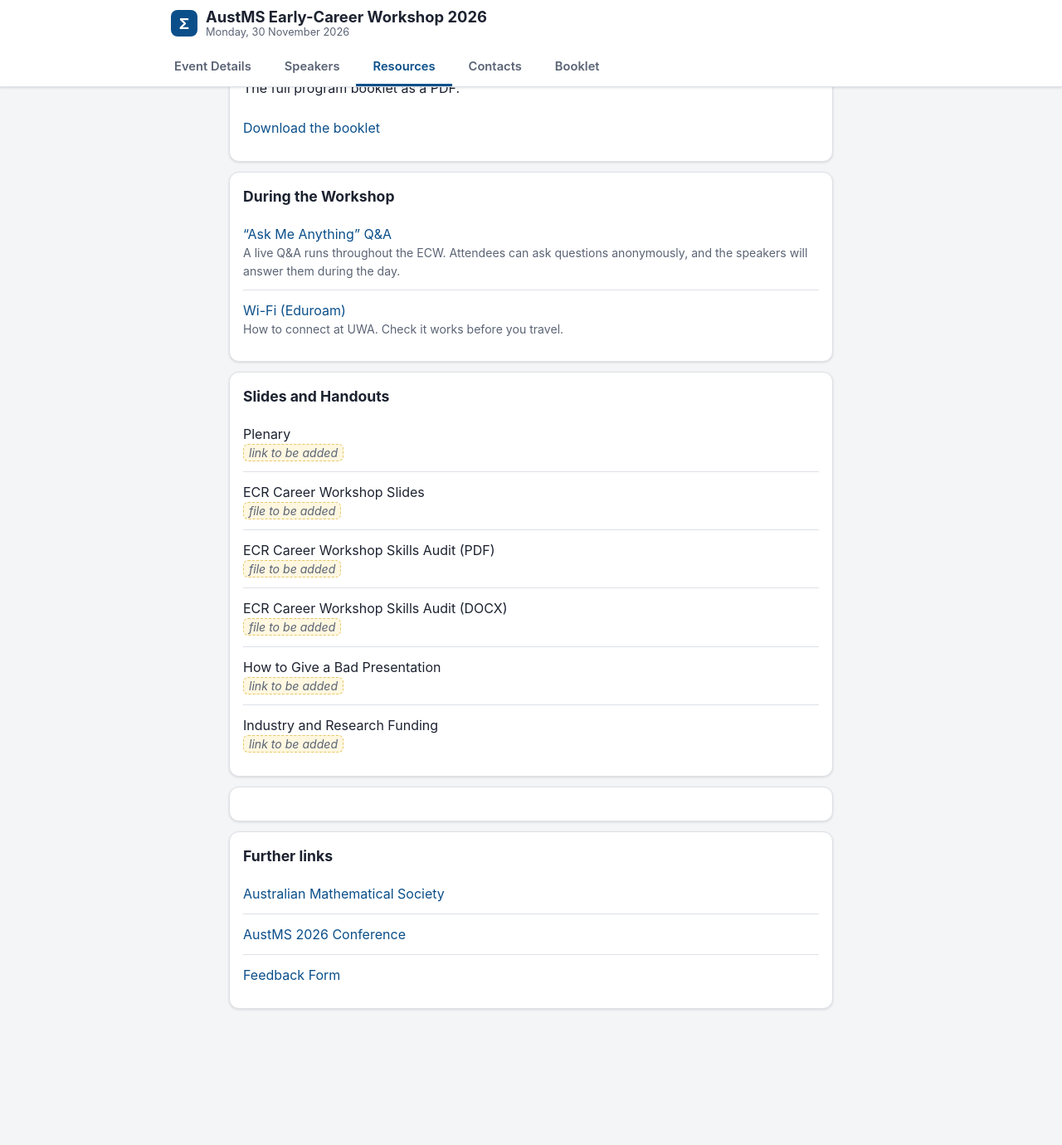
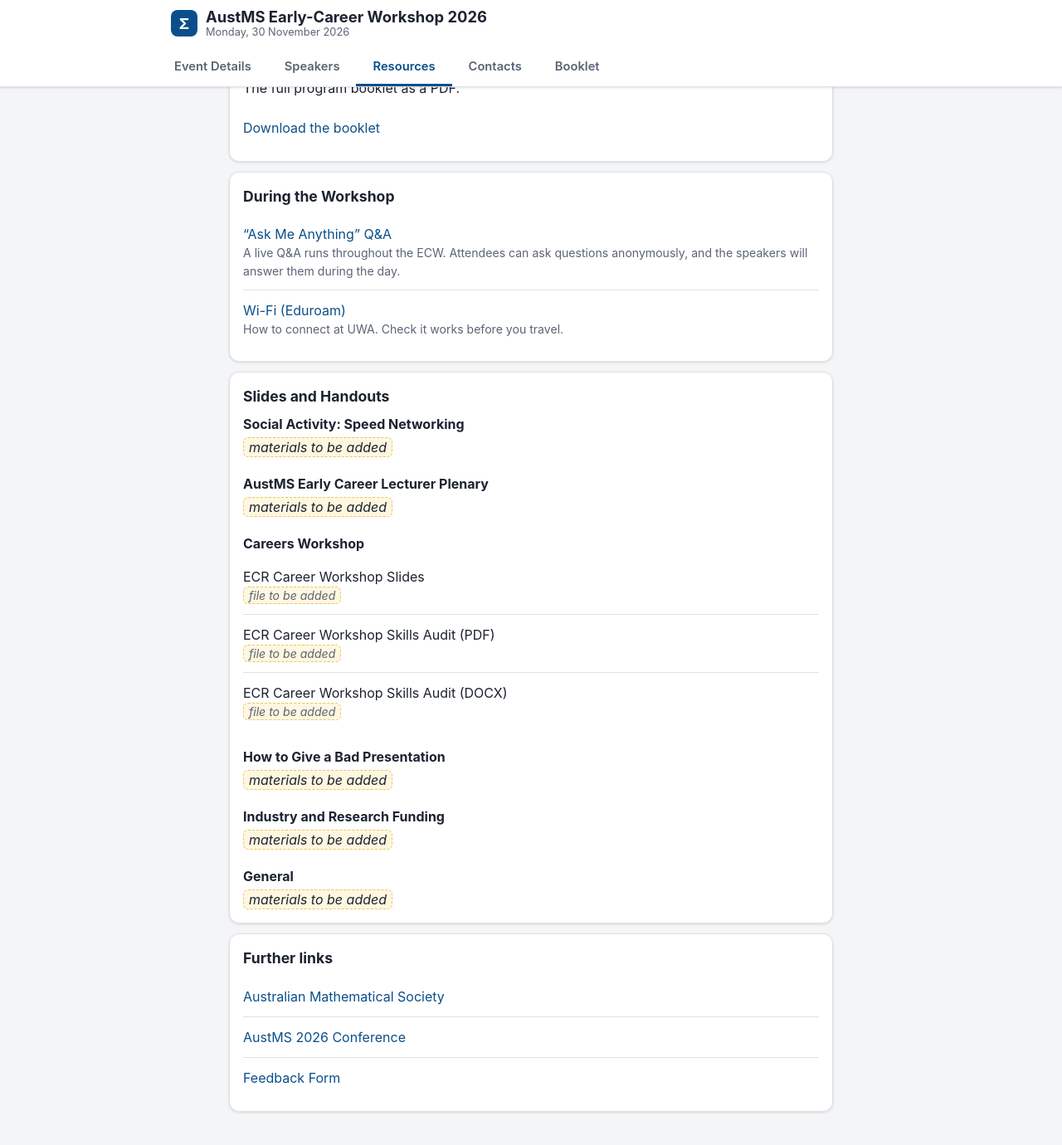
Before and after one commit to eugenetkj98/AustMS_Site, a Jekyll site: the page built from resources.md, in a window 1280 px wide and 1400 px high, scrolled down 128 px. Shown: the top 1380 px of the window at 83% size. Built offline with Jekyll 4.4.1, drawn with Linux system fonts in a browser that asks for light colours; before the commit the page ends 1404 px from its top, so only the background shows below that.

Commit message:
Update website

```diff
--- a/_data/resources.yml
+++ b/_data/resources.yml
@@ -25,19 +25,25 @@ during:
 
 materials:
   title: Slides and Handouts
-  items:
-    - name: Plenary
-      url: ""
-    - name: ECR Career Workshop Slides
-      file: "ECR_Career_Slides.pdf"
-    - name: ECR Career Workshop Skills Audit (PDF)
-      file: "AustMS Skills Audit.pdf"
-    - name: ECR Career Workshop Skills Audit (DOCX)
-      file: "AustMS Skills Audit.docx"
-    - name: How to Give a Bad Presentation
-      url: ""
-    - name: Industry and Research Funding
-      url: ""
+  groups:
+    - title: "Social Activity: Speed Networking"
+      items: []
+    - title: AustMS Early Career Lecturer Plenary
+      items: []
+    - title: Careers Workshop
+      items:
+        - name: ECR Career Workshop Slides
+          file: "ECR_Career_Slides.pdf"
+        - name: ECR Career Workshop Skills Audit (PDF)
+          file: "AustMS Skills Audit.pdf"
+        - name: ECR Career Workshop Skills Audit (DOCX)
+          file: "AustMS Skills Audit.docx"
+    - title: How to Give a Bad Presentation
+      items: []
+    - title: Industry and Research Funding
+      items: []
+    - title: General
+      items: []
 
 # documents:
 #   title: Documents
--- /dev/null
+++ b/_includes/link-items.html
@@ -0,0 +1,35 @@
+{%- comment -%}
+  Renders a <ul> of link items. Usage: {% include link-items.html items=group.items %}
+  Item format is described in link-list.html. An empty list shows a placeholder.
+{%- endcomment -%}
+{%- assign folder = "/assets/resources/" -%}
+{%- if include.items and include.items.size > 0 %}
+<ul class="link-list">
+{%- for it in include.items %}
+  {%- assign href = "" -%}
+  {%- assign ext = "" -%}
+  {%- assign missing = "link to be added" -%}
+  {%- if it.file and it.file != "" -%}
+    {%- assign path = folder | append: it.file -%}
+    {%- assign found = site.static_files | where: "path", path | first -%}
+    {%- if found -%}
+      {%- assign href = found.name | uri_escape | prepend: folder -%}
+      {%- assign ext = found.extname | remove: "." | upcase -%}
+    {%- else -%}
+      {%- assign missing = "file to be added" -%}
+    {%- endif -%}
+  {%- elsif it.url and it.url != "" -%}
+    {%- assign href = it.url -%}
+  {%- endif %}
+  <li>
+  {%- if href != "" %}
+    <a href="{{ href | relative_url }}"{% if ext != "" %} target="_blank" rel="noopener"{% endif %}>{{ it.name }}{% if ext != "" %} <span class="filetype">{{ ext }}</span>{% endif %}{% if it.description %}<span class="desc">{{ it.description }}</span>{% endif %}</a>
+  {%- else %}
+    <span class="item">{{ it.name }}<span class="desc">{% if it.description %}{{ it.description }} {% endif %}{% include placeholder.html text=missing %}</span></span>
+  {%- endif %}
+  </li>
+{%- endfor %}
+</ul>
+{%- else %}
+<p>{% include placeholder.html text="materials to be added" %}</p>
+{%- endif %}
--- a/_includes/link-list.html
+++ b/_includes/link-list.html
@@ -10,34 +14,15 @@
   "file to be added" instead of a broken link.
 {%- endcomment -%}
 {%- assign sec = include.section -%}
-{%- assign folder = "/assets/resources/" -%}
 <div class="card">
   <h3>{{ sec.title }}</h3>
   {%- if sec.intro %}<p>{{ sec.intro }}</p>{% endif %}
-  <ul class="link-list">
-  {%- for it in sec.items %}
-    {%- assign href = "" -%}
-    {%- assign ext = "" -%}
-    {%- assign missing = "link to be added" -%}
-    {%- if it.file and it.file != "" -%}
-      {%- assign path = folder | append: it.file -%}
-      {%- assign found = site.static_files | where: "path", path | first -%}
-      {%- if found -%}
-        {%- assign href = found.name | uri_escape | prepend: folder -%}
-        {%- assign ext = found.extname | remove: "." | upcase -%}
-      {%- else -%}
-        {%- assign missing = "file to be added" -%}
-      {%- endif -%}
-    {%- elsif it.url and it.url != "" -%}
-      {%- assign href = it.url -%}
-    {%- endif %}
-    <li>
-    {%- if href != "" %}
-      <a href="{{ href | relative_url }}"{% if ext != "" %} target="_blank" rel="noopener"{% endif %}>{{ it.name }}{% if ext != "" %} <span class="filetype">{{ ext }}</span>{% endif %}{% if it.description %}<span class="desc">{{ it.description }}</span>{% endif %}</a>
-    {%- else %}
-      <span class="item">{{ it.name }}<span class="desc">{% if it.description %}{{ it.description }} {% endif %}{% include placeholder.html text=missing %}</span></span>
-    {%- endif %}
-    </li>
+  {%- if sec.groups %}
+  {%- for g in sec.groups %}
+  <h4 class="link-group">{{ g.title }}</h4>
+  {% include link-items.html items=g.items %}
   {%- endfor %}
-  </ul>
+  {%- else %}
+  {% include link-items.html items=sec.items %}
+  {%- endif %}
 </div>
--- a/assets/style.css
+++ b/assets/style.css
@@ -369,3 +369,6 @@ main.page ul.speakers { list-style: none; padding-left: 0; margin: 0; }
   .speaker-photo { width: 64px; height: 64px; }
   .speaker-initials { font-size: 1.4rem; }
 }
+
+.link-group { margin: 1.25rem 0 0.25rem; font-size: 1rem; }
+.link-group:first-of-type { margin-top: 0.5rem; }
--- a/resources.md
+++ b/resources.md
@@ -9,5 +9,4 @@ title: Resources
 {% include link-list.html section=site.data.resources.download %}
 {% include link-list.html section=site.data.resources.during %}
 {% include link-list.html section=site.data.resources.materials %}
-{% include link-list.html section=site.data.resources.documents %}
 {% include link-list.html section=site.data.resources.links %}
```
Also changed, not shown: other parts of _includes/link-list.html (+4 -0 lines).
